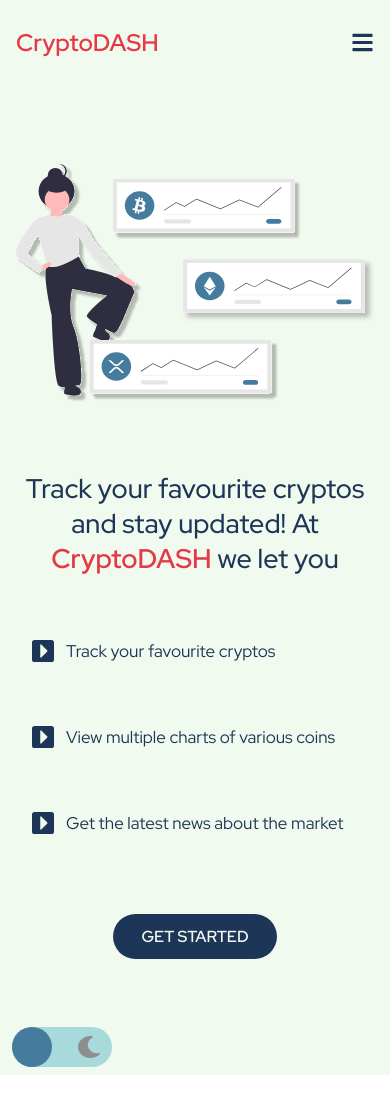
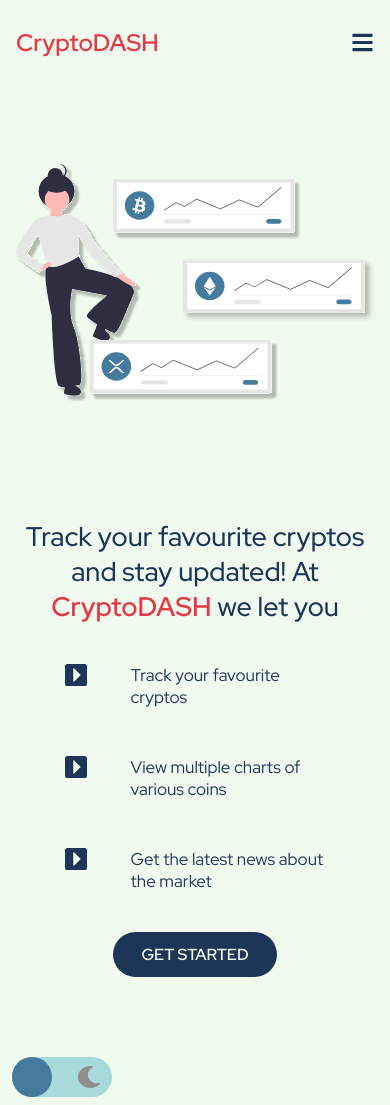
Before and after one commit to shreyazz/CryptoDASH, a React (Create React App) app: page / in a window 390 px wide. Before the commit the page ends 1075 px from the top, so only its background shows below. Built offline with nearby package versions, Linux system fonts and the light colour scheme.

Commit message:
responsiveness in progress for landing page

```diff
--- a/src/StyledComponents/LandingPageElements.js
+++ b/src/StyledComponents/LandingPageElements.js
@@ -9,9 +9,16 @@
   justify-content: space-between;
   align-items: center;
   background: ${({ color }) => (color === "dark" ? "#1D3557" : "#F1FAEE")};
-  /* background: red; */
   flex-wrap: wrap;
-  @media only screen and (max-width: 480px) {
+
+  @media only screen and (max-width: 85em) {
+    padding: 3rem 1rem;
+    height: auto;
+    flex-direction: column-reverse;
+    gap: 3rem;
+  }
+
+  @media only screen and (max-width: 30em) {
     padding: 3rem 1rem;
     height: auto;
     flex-direction: column-reverse;
@@ -19,16 +26,30 @@
 `;
 
 export const LeftLanding = styled.div`
-  height: 60%;
   width: 50%;
-  @media only screen and (max-width: 480px) {
+  display: flex;
+  flex-direction: column;
+  justify-content: center;
+  align-items: flex-start;
+
+  @media only screen and (max-width: 85em) {
+    height: 100%;
+    width: 60%;
+    text-align: center;
+    margin: 0 auto;
+    padding-bottom: 5rem;
+    align-items: center;
+  }
+
+  @media only screen and (max-width: 30em) {
     width: 100%;
     text-align: center;
-    margin: 0 auto 5rem auto;
+    margin: 0 auto;
+    padding-bottom: 5rem;
   }
 `;
 export const RightLanding = styled.div`
-  @media only screen and (max-width: 480px) {
+  @media only screen and (max-width: 30em) {
     margin: 2rem auto 4rem auto;
   }
 `;
@@ -40,15 +61,27 @@
     color: #e63946;
     font-weight: 600;
   }
-  @media only screen and (max-width: 480px) {
+  @media only screen and (max-width: 30em) {
     width: 100%;
     text-align: center;
     font-size: 27px;
   }
 `;
 export const UlFeatures = styled.ul`
-  margin-block: 1rem 2.75rem;
-  @media only screen and (max-width: 480px) {
+  padding: 1rem 0 2.75rem 0;
+
+  @media only screen and (max-width: 85em) {
+    width: 75%;
+    display: flex;
+    flex-direction: column;
+    align-items: center;
+  }
+
+  @media only screen and (max-width: 70em) {
+    width: 85%;
+  }
+
+  @media only screen and (max-width: 30em) {
     width: 100%;
     display: flex;
     padding: 1rem;
@@ -63,11 +96,19 @@
   list-style: none;
   display: flex;
   align-items: center;
-  margin-block: 2rem;
+  padding: 1.5rem 0;
   font-size: 18px;
   font-weight: 400;
   color: ${({ color }) => (color === "dark" ? "#F1FAEE" : "#1D3557")};
-  @media only screen and (max-width: 480px) {
+
+  @media only screen and (max-width: 85em) {
+    width: 80%;
+    align-items: flex-start;
+    gap: 2rem;
+    text-align: left;
+  }
+
+  @media only screen and (max-width: 30em) {
     font-size: 17px;
   }
 `;
@@ -76,7 +117,7 @@
   height: 25px;
   width: 25px;
   margin-right: 0.75rem;
-  @media only screen and (max-width: 480px) {
+  @media only screen and (max-width: 30em) {
     height: 22px;
     width: 22px;
   }
@@ -91,13 +132,13 @@
   border-radius: 7rem;
   text-transform: uppercase;
   font-weight: 600;
-  @media only screen and (max-width: 480px) {
+  @media only screen and (max-width: 30em) {
     margin: 0 auto;
   }
 `;
 
 export const MainImage = styled.img`
-  @media only screen and (max-width: 480px) {
+  @media only screen and (max-width: 30em) {
     height: 100%;
     width: 100%;
   }
```
Also changed, not shown: src/StyledComponents/NavBarElemets.js (+5 -5 lines).
